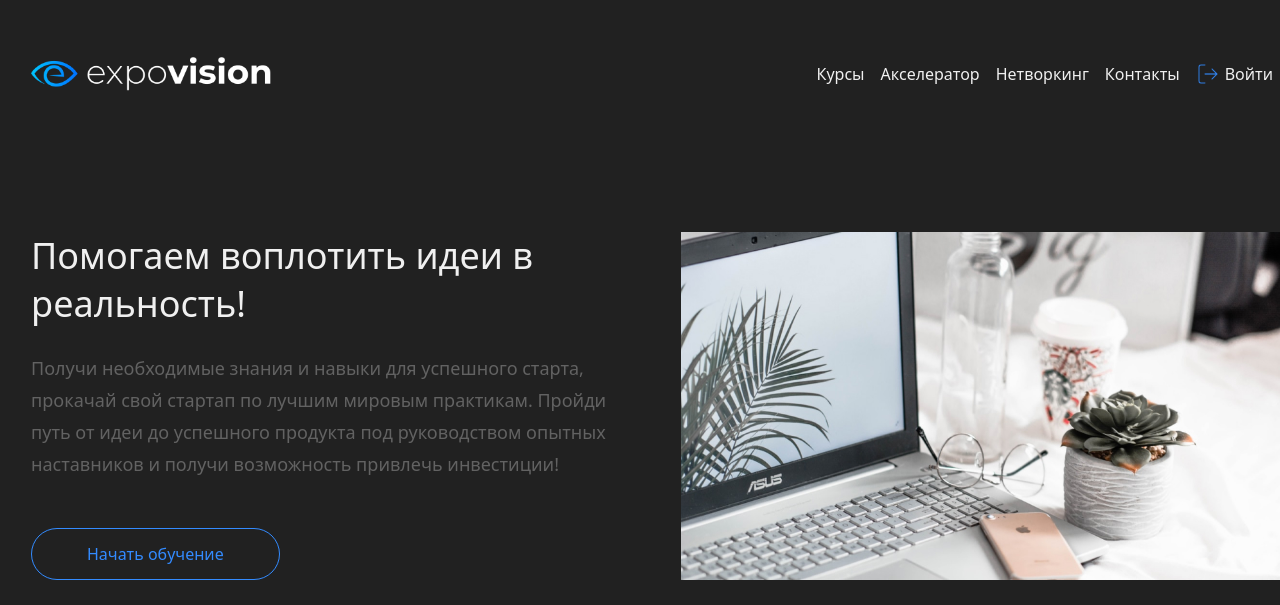
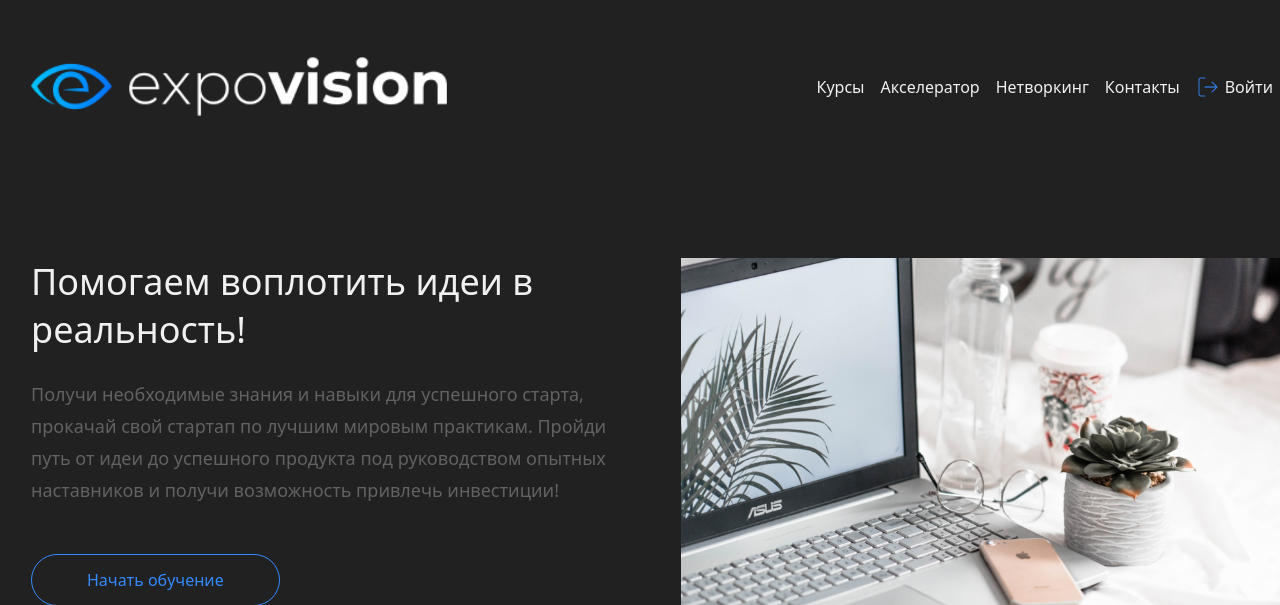
Before and after one commit to iezerbaev/expovison, a Flask app: page / in a window 1280 px wide. Shown: the top 605 px of the page. Run offline with Flask 2, Linux system fonts and the light colour scheme; some libraries are stand-ins or nearby versions.

Commit message:
Update main.css

```diff
--- a/expovision/static/css/main.css
+++ b/expovision/static/css/main.css
@@ -26,8 +26,8 @@ a:hover {
           justify-content: space-between;
   padding: 36px 0; }
   .navbar-brand img {
-    width: 240px;
-    height: 34px; }
+    max-width: 100%;
+    height: 60px; }
   .navbar .collapse {
     -webkit-box-pack: end;
     -webkit-justify-content: flex-end;
```
